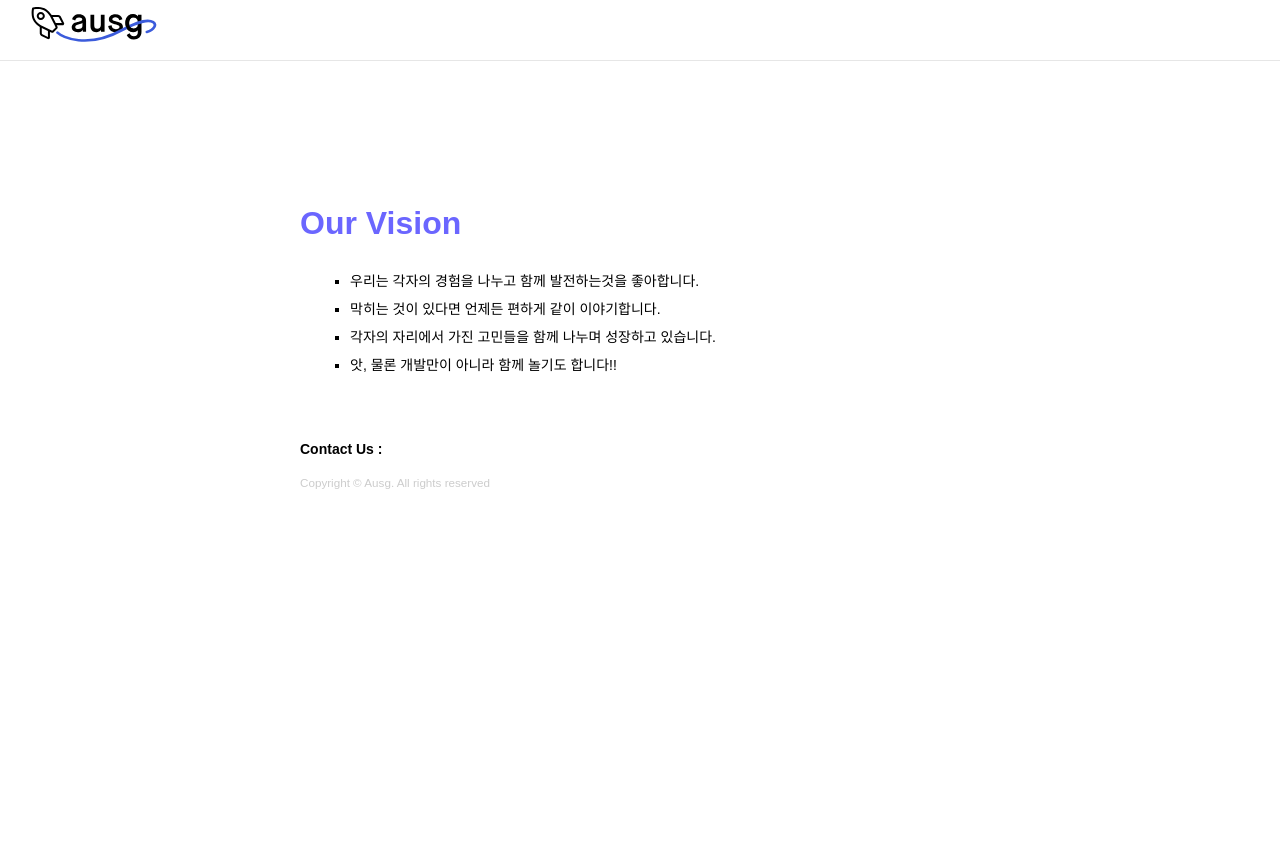
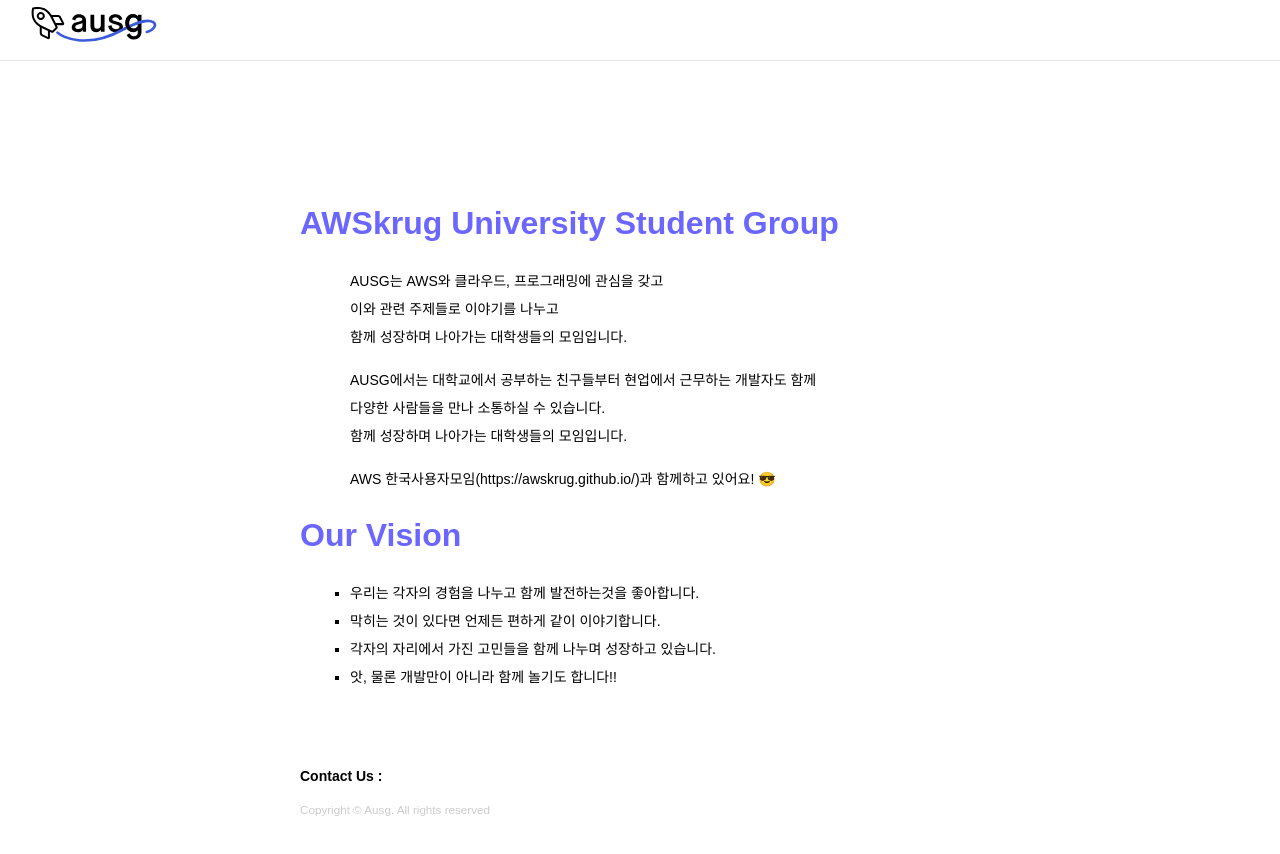
Before and after one commit to AUSG/Relay-Homepage, a React (Create React App) app in the folder relay-page/: page / in a window 1280 px wide. Shown: the top 854 px of the page. Before the commit the page ends 800 px from the top, so only its background shows below. Built offline with nearby package versions, Linux system fonts and the light colour scheme.

Commit message:
메인 소개 컨텐츠 추가

```diff
--- a/relay-page/src/App.css
+++ b/relay-page/src/App.css
@@ -28,8 +28,11 @@ html, body{height:100%}
 .main .doc_content {display: block; padding-left: 300px;}
 .main .doc_content .title {margin: 20px 0 20px 0;}
 .main .doc_content .title strong{color: #6B66FF; font-size: xx-large; font-weight: bolder;}
-.main .doc_content .description  ul{padding-left: 50px;}
-.main .doc_content .description  li{list-style: square; line-height: 2;}
+.main .doc_content .description {padding-left: 50px;}
+.main .doc_content .description .square_list_type li{list-style: square; line-height: 2;}
+.main .doc_content .description li{list-style: none; line-height: 2;}
+.main .doc_content .description ul{margin: 15px 0 15px 0;}
+
 
 .main .box_image{overflow:hidden;position:relative;width:220px;height:352px;margin:0 auto;border-radius:11px}
 .main .box_image .img_g{width:100%;height:100%}
--- a/relay-page/src/components/Content.js
+++ b/relay-page/src/components/Content.js
@@ -4,10 +4,31 @@ const Content = () => (
     <div className="main">
         <div className="doc_content">
             <div className="title">
+                <strong> AWSkrug University Student Group </strong>
+            </div>
+            <div className="description">
+                <ul>
+                    <li> AUSG는  AWS와 클라우드, 프로그래밍에 관심을 갖고 </li>
+                    <li> 이와 관련 주제들로 이야기를 나누고  </li>
+                    <li> 함께 성장하며 나아가는 대학생들의 모임입니다. </li>
+                </ul>
+
+                <ul>
+                    <li> AUSG에서는 대학교에서 공부하는 친구들부터 현업에서 근무하는 개발자도 함께 </li>
+                    <li> 다양한 사람들을 만나 소통하실 수 있습니다. </li>
+                    <li> 함께 성장하며 나아가는 대학생들의 모임입니다. </li>
+                </ul>
+
+                <ul>
+                    <li> AWS 한국사용자모임(https://awskrug.github.io/)과 함께하고 있어요! 😎 </li>
+                </ul>
+            </div>
+
+            <div className="title">
                 <strong> Our Vision </strong>
             </div>
             <div className="description">
-                <ul>
+                <ul className="square_list_type">
                     <li> 우리는 각자의 경험을 나누고 함께 발전하는것을 좋아합니다. </li>
                     <li> 막히는 것이 있다면 언제든 편하게 같이 이야기합니다. </li>
                     <li> 각자의 자리에서 가진 고민들을 함께 나누며 성장하고 있습니다.</li>
```
